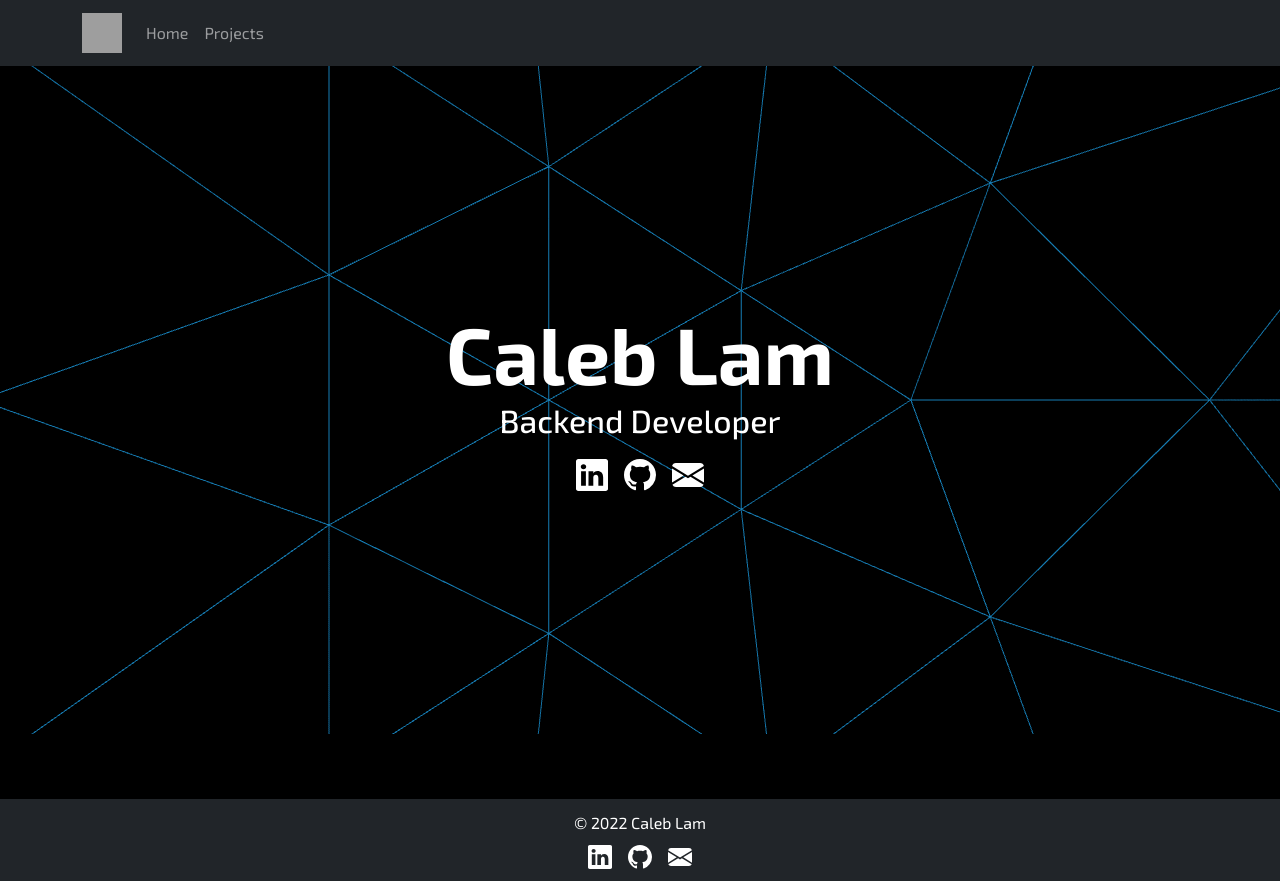
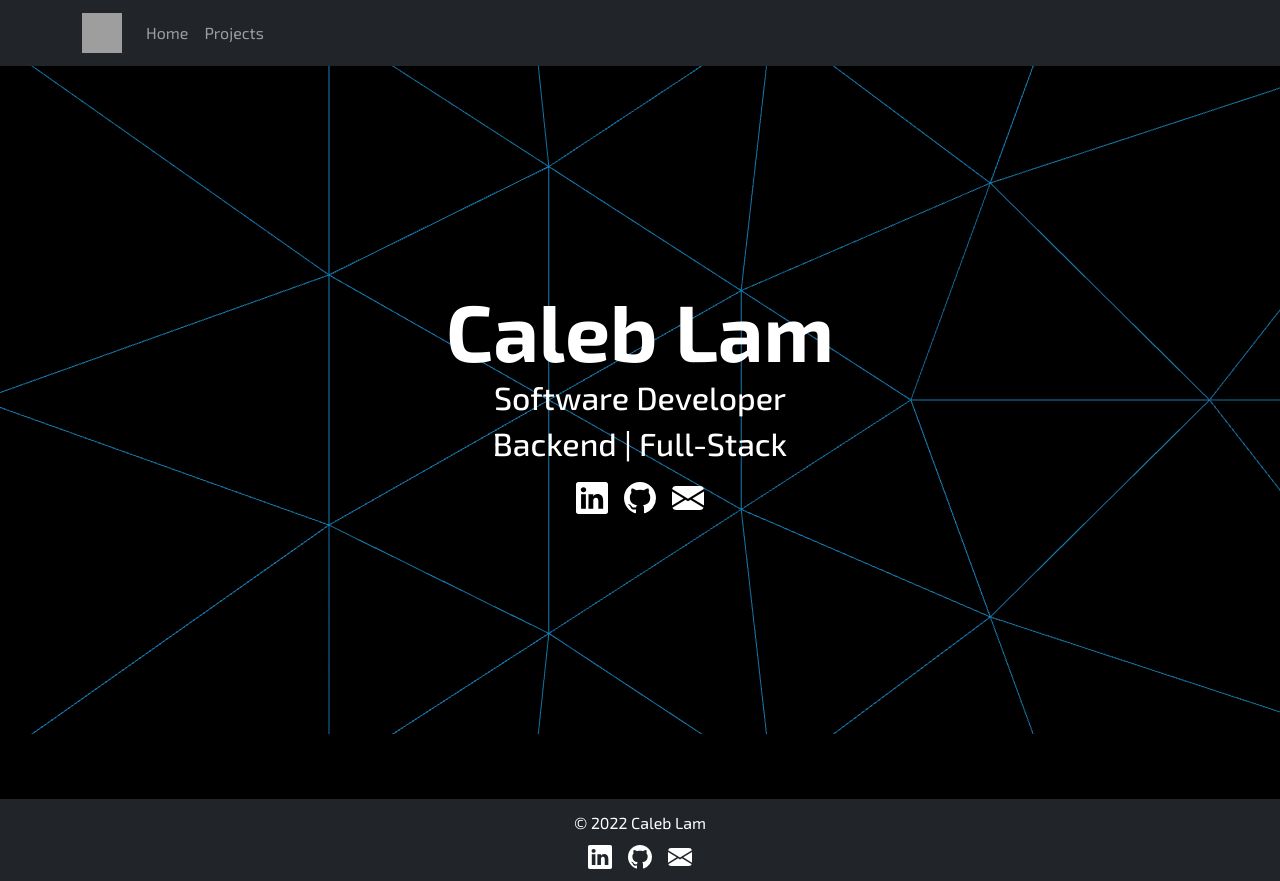
Before and after one commit to ClamEater14/portfolio-site, a Next.js app: page / in a window 1280 px wide. Built offline with nearby package versions, Linux system fonts and the light colour scheme; grey boxes are pictures that could not be loaded.

Commit message:
Add more to my job and specializations

```diff
--- a/src/app/page.tsx
+++ b/src/app/page.tsx
@@ -21,8 +21,15 @@ const Home: React.FC = () => {
           </Row>
           <Row className="align-self-center">
             <Col className="align-self-center">
+              <h2 className="align-self-center text-center">
+                Software Developer
+              </h2>
+            </Col>
+          </Row>
+          <Row className="align-self-center">
+            <Col className="align-self-center">
               <h2 className="align-self-center text-center mb-3">
-                Backend Developer
+                Backend | Full-Stack
               </h2>
             </Col>
           </Row>
```
